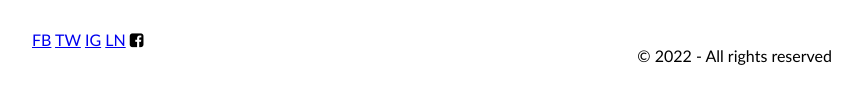
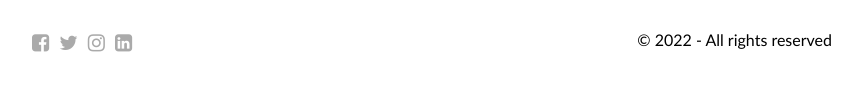
Before and after one commit to zasweted/12-lost-in-space, a website: page index.html in a window 1280 px wide. Shown: the part 489-592 px from the top of the page, without its empty margins (208-1071 px from the left). Drawn offline with Linux system fonts and the light colour scheme.

Commit message:
footer style

```diff
--- a/css/main.css
+++ b/css/main.css
@@ -95,4 +95,16 @@ footer div {
 
 footer p {
     float: right;
+    margin: 0;
 }
+
+footer div > a {
+    float: left;
+    color: #aaa;
+    text-decoration: none;
+    font-size: 20px;
+}
+
+footer div a + a {
+    margin-left: 10px;
+}
--- a/index.html
+++ b/index.html
@@ -34,11 +34,11 @@
     </main>
     <footer>
         <div>
-            <a href="https://www.example.com" target="_blank">FB</a>
-            <a href="https://www.example.com" target="_blank">TW</a>
-            <a href="https://www.example.com" target="_blank">IG</a>
-            <a href="https://www.example.com" target="_blank">LN</a>
-            <i class="fa fa-facebook-square" aria-hidden="true"></i>
+            <a href="https://www.example.com" target="_blank"><i class="fa fa-facebook-square" aria-hidden="true"></i></a>
+            <a href="https://www.example.com" target="_blank"><i class="fa fa-twitter" aria-hidden="true"></i></a>
+            <a href="https://www.example.com" target="_blank"><i class="fa fa-instagram" aria-hidden="true"></i></a>
+            <a href="https://www.example.com" target="_blank"><i class="fa fa-linkedin-square" aria-hidden="true"></i></a>
+
         </div>
         <p>&copy; 2022 - All rights reserved</p>
     </footer>
```
